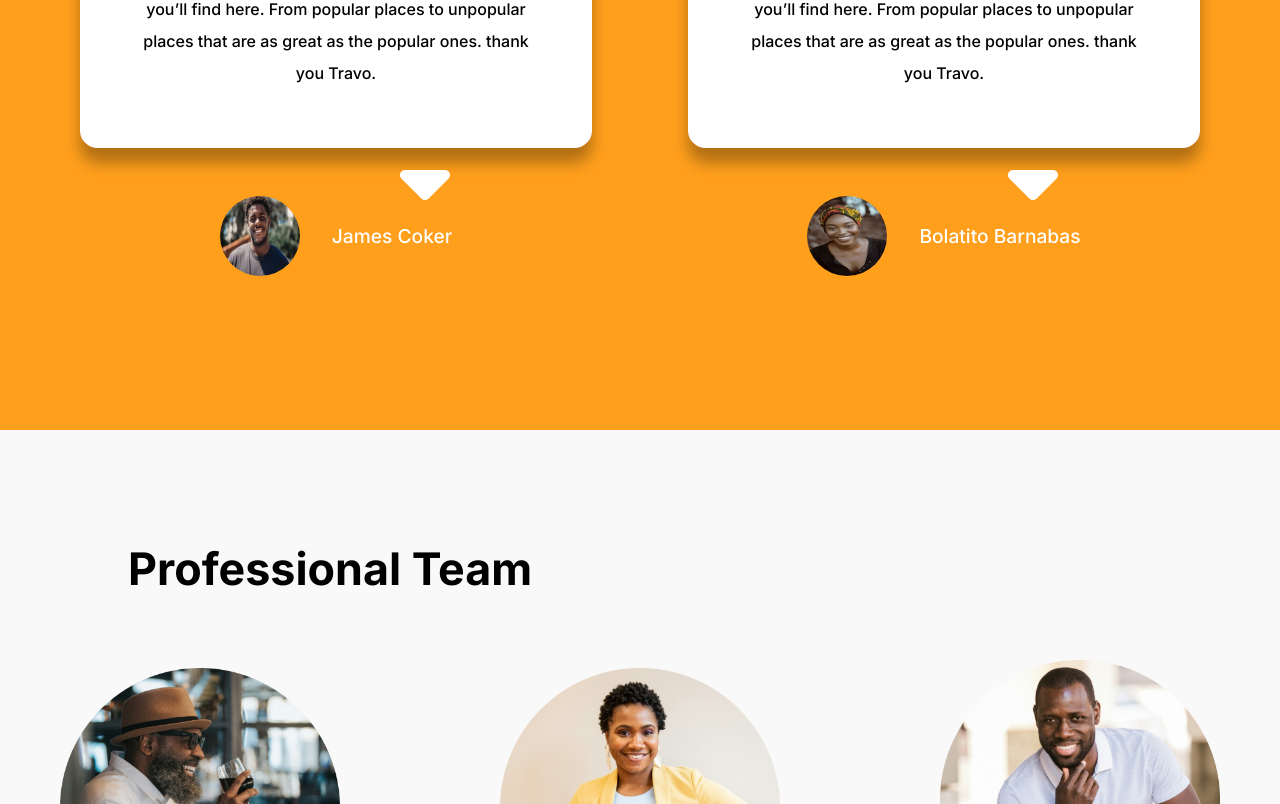
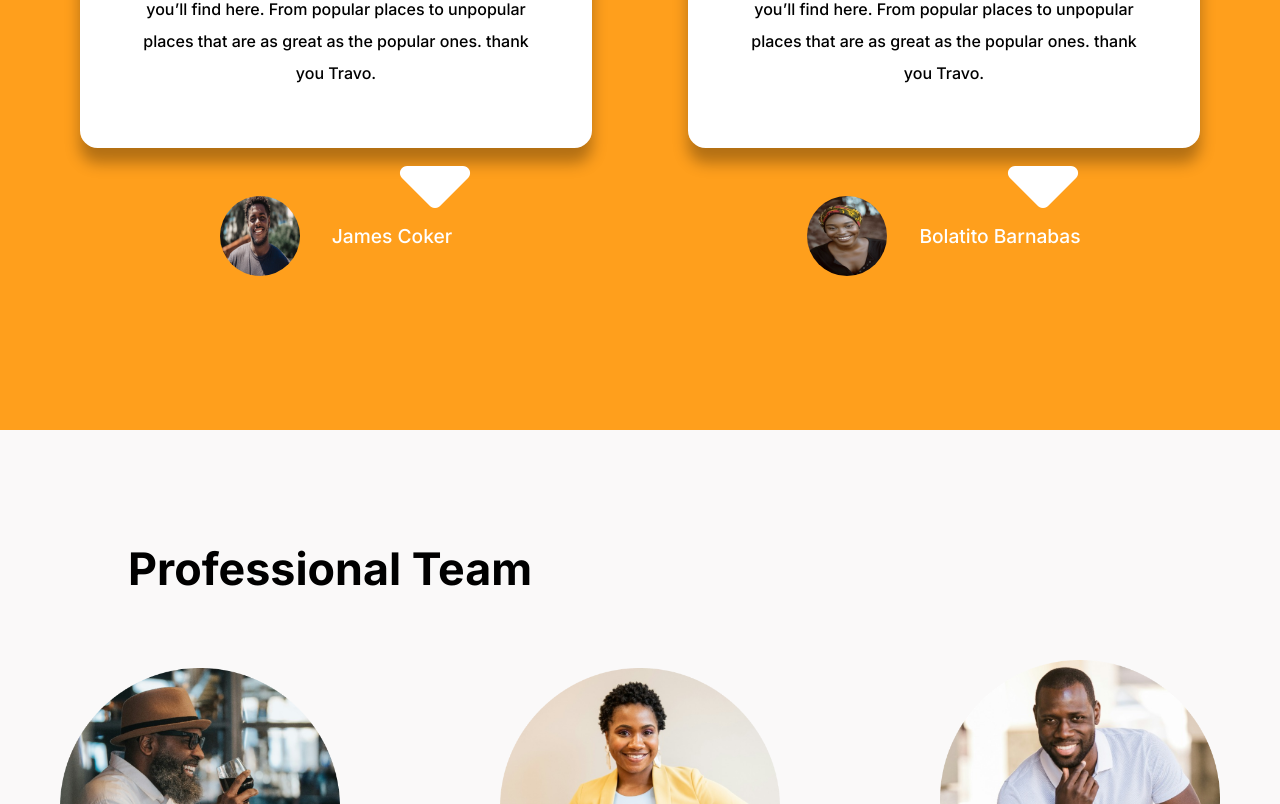
Before and after one commit to ChisomNgwu/TRAVO-TRAVEL-PLATFORM, a plain HTML site: page index.html in a window 1280 px wide. Shown: the part 1476-2280 px from the top of the page. Drawn offline with Linux system fonts and the light colour scheme.

Commit message:
Update main.css

```diff
--- a/css/main.css
+++ b/css/main.css
@@ -44,6 +44,7 @@
     display: flex;
     justify-content: center;
     align-items: center;
+    flex-wrap: wrap;
     font-size: 1.5rem;
     background-color: rgba(0, 0, 0, 0.5);
     color: rgba(245, 244, 244, 0.205);
@@ -130,12 +131,14 @@
 
 .feedbackSlideItem i {
     position: absolute;
-    top: 1616px;
+    top: 1600px;
+    bottom: 100;
     margin: 0 20rem;
-    font-size: 5rem;
+    font-size: 7rem;
     display: flex;
     align-items: center;
     justify-content: center;
+    flex-wrap: wrap ;
 }
 
 
@@ -193,6 +196,7 @@
     display: flex;
     align-items: center;
     justify-content: center;
+    flex-wrap: wrap;
     gap: 10rem;
 }
 
```
